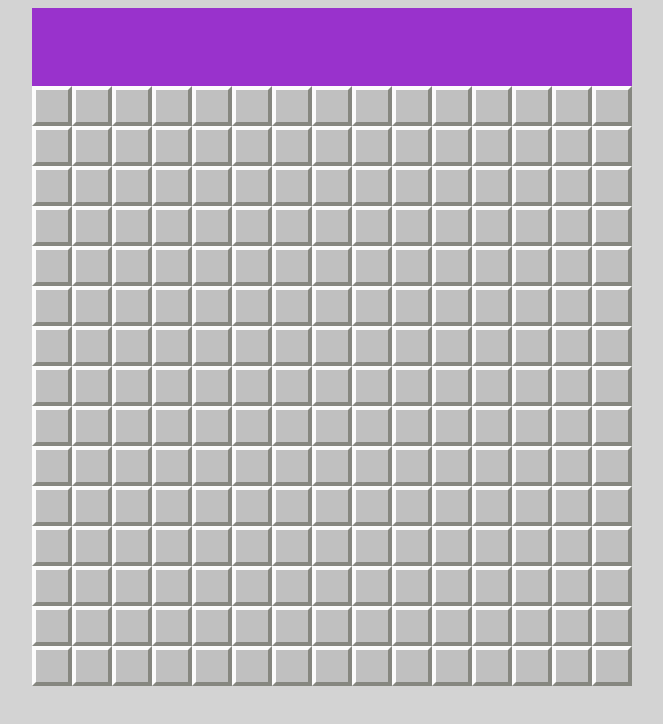
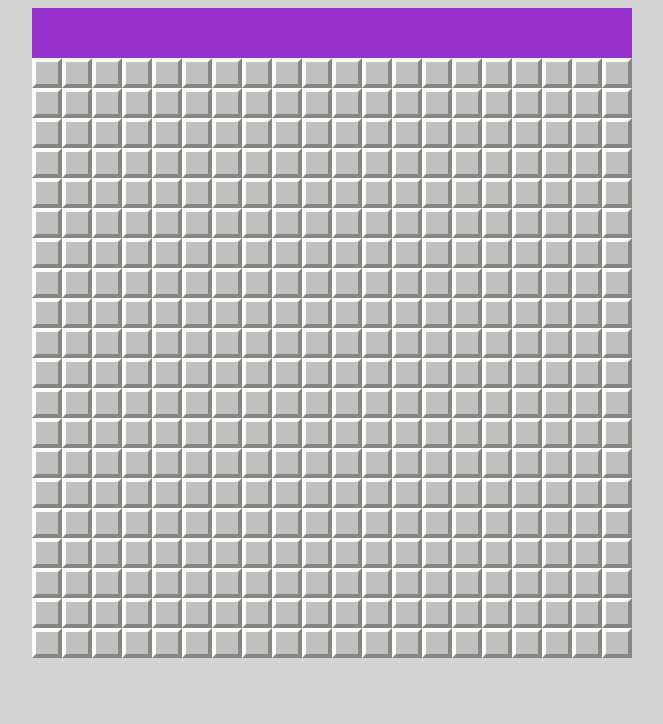
Before and after one commit to fabrizionunezt/buscaminas-ang, an Angular app in the folder buscaminasAng/: page / in a window 1280 px wide. Shown: the top 724 px of the page, without its empty margins (308-971 px from the left). Built offline with nearby package versions, Linux system fonts and the light colour scheme.

Commit message:
Logica agregado de bandera

```diff
--- a/buscaminasAng/src/app/components/tablero/tablero.component.html
+++ b/buscaminasAng/src/app/components/tablero/tablero.component.html
@@ -5,10 +5,11 @@
         <div class="flags"></div>
     </div>
     <div class="tablero" [ngStyle]="getStylesTablero()">
-        <div class="casillero" [ngStyle]="getStylesCells()"  [ngClass]="{'checked': cell.checked}" (click)="clickCell(cell)" *ngFor="let cell of cells">
+        <div class="casillero" [ngStyle]="getStylesCells()"  [ngClass]="{'checked': cell.checked}" (click)="clickCell(cell)" (contextmenu)="addFlag($event,cell)" *ngFor="let cell of cells">
             <div class="d-flex flex-row justify-content-center align-items-center h-100 w-100">
-                <span *ngIf="cell.checked" [ngClass]="{'one': cell.amountBombs == 1 ,
-                'two': cell.amountBombs == 2, 'three': cell.amountBombs == 3, 'four': cell.amountBombs >= 4 }">
+                <span *ngIf="cell.checked || cell.flag" [ngClass]="{'one': cell.amountBombs == 1 && !cell.flag ,
+                'two': cell.amountBombs == 2 && !cell.flag, 'three': cell.amountBombs == 3 || cell.flag,
+                'four': cell.amountBombs >= 4 && !cell.flag }">
                     {{cell.innerMsg}}
                 </span>
             </div>
--- a/buscaminasAng/src/app/components/tablero/tablero.component.scss
+++ b/buscaminasAng/src/app/components/tablero/tablero.component.scss
@@ -7,7 +7,7 @@ $bordeOscuro: #868780;
   width: 100vw;
 
   .header {
-    height: 10%;
+    height: 50px;
     width: 600px;
     background-color: darkgray;
     .timer {
--- a/buscaminasAng/src/app/components/tablero/tablero.component.ts
+++ b/buscaminasAng/src/app/components/tablero/tablero.component.ts
@@ -8,11 +8,12 @@ import { Cell } from 'src/app/models/cell';
 })
 export class TableroComponent implements OnInit {
 
-  gridSide: number = 15;
+  gridSide: number = 20;
   cellsAmount: number = 0;
   cells: Cell[] = [];
   bombAmount: number = 20;
   isGameOver: boolean = false;
+  flags:number = 0;
 
   constructor() {
     this.initialize();
@@ -66,6 +67,22 @@ export class TableroComponent implements OnInit {
         this.cells[i] = cell;
       }
     };
+  }
+  addFlag(event: any,cell: Cell) {
+    event.preventDefault();
+    if (this.isGameOver) return
+    if (!cell.checked && (this.flags < this.bombAmount) || cell.flag) {
+      if (!cell.flag) {
+        cell.flag = true;
+        cell.innerMsg = ' 🚩';
+        this.flags ++;
+        //checkForWin()
+      } else {
+        cell.flag = false;
+        cell.innerMsg = '';
+        this.flags --
+      }
+    }
   }
 
   clickCell(cell: Cell) {
```
